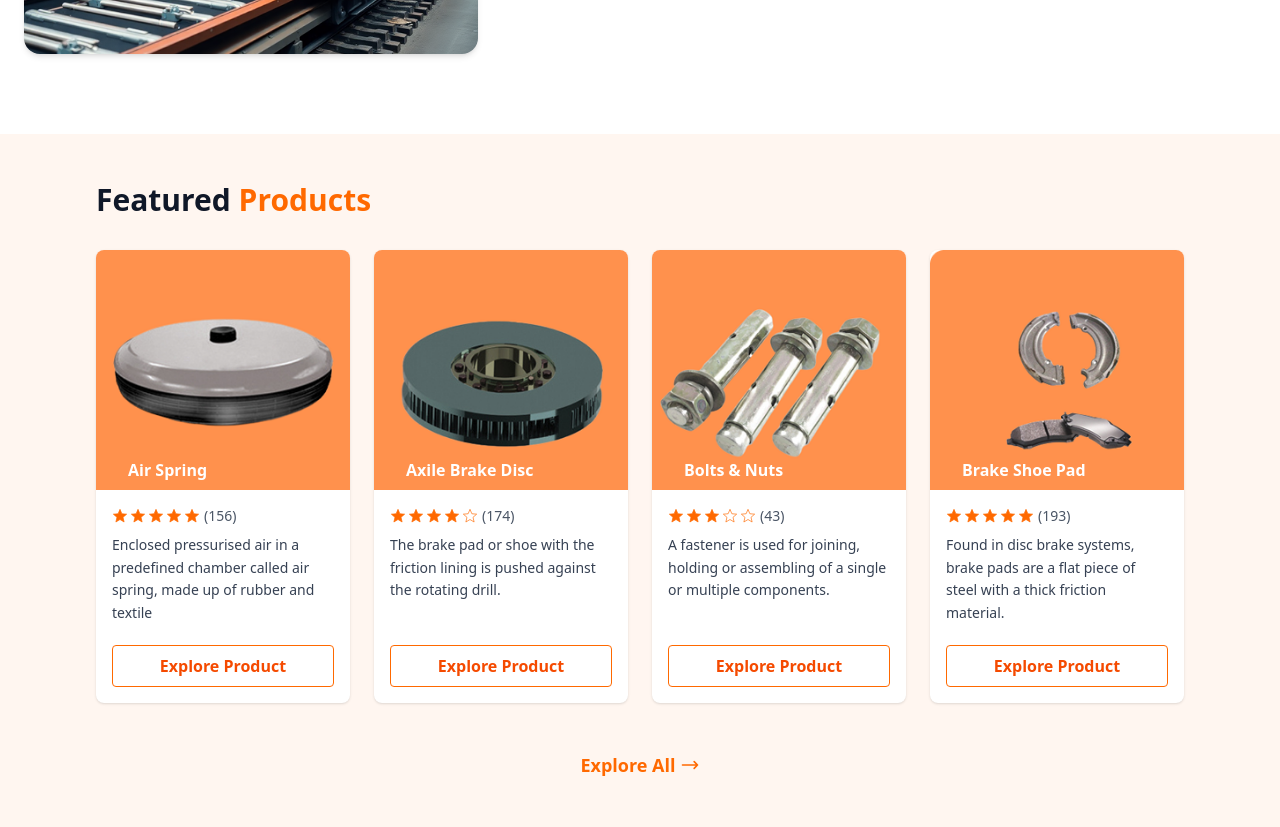
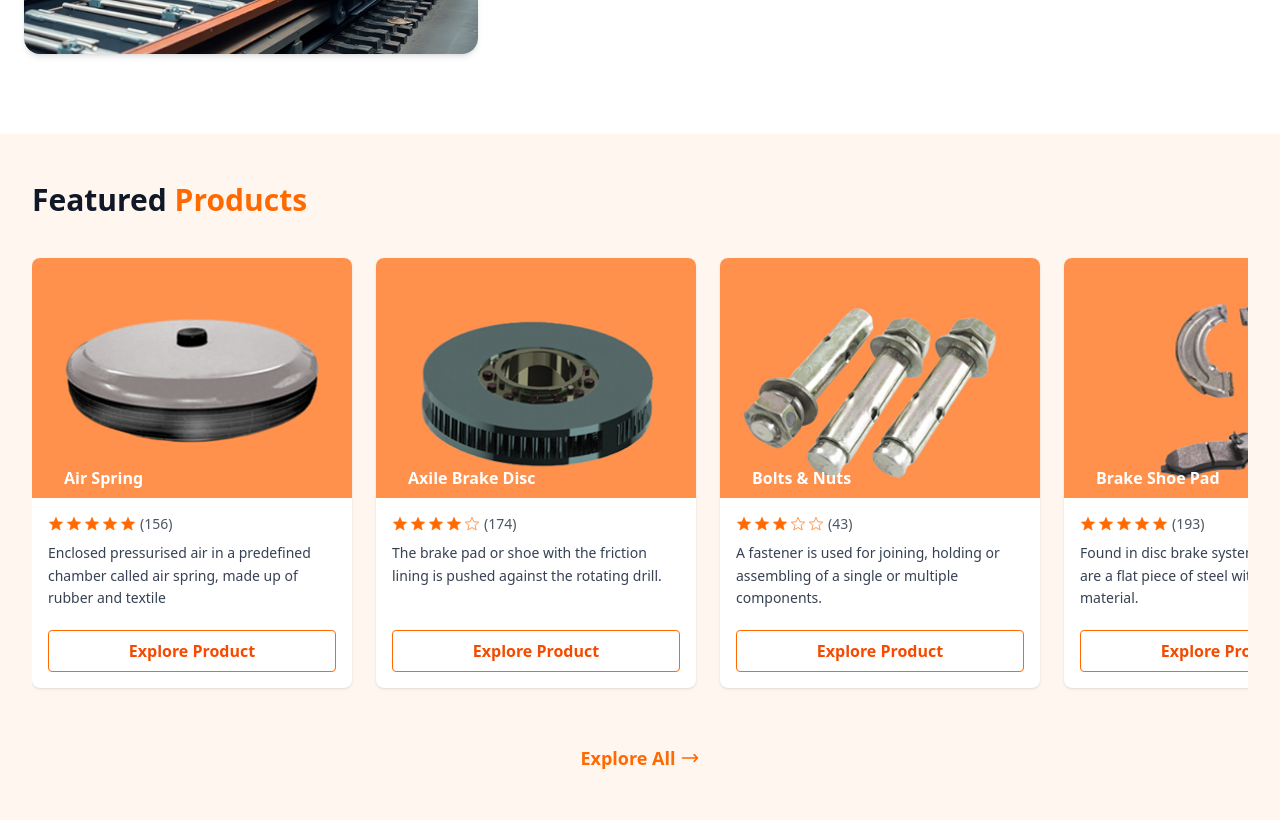
Before and after one commit to ResourcioPvtLimited/Anjalielastomer, a Next.js app: page / in a window 1280 px wide. Shown: the part 1240-2067 px from the top of the page. Built offline with nearby package versions, Linux system fonts and the light colour scheme.

Commit message:
ui fix , scroll add

```diff
--- a/src/components/FeaturedProducts.tsx
+++ b/src/components/FeaturedProducts.tsx
@@ -46,6 +46,24 @@ const products: Product[] = [
     image: '/featuredproductsimg4.png',
     rating: 5,
     reviewCount: 193,
+  },
+  {
+    id: 5,
+    name: 'Bolts & Nuts 2',
+    description:
+      'A fastener is used for joining, holding or assembling of a single or multiple components.',
+    image: '/featuredproductsimg3.png',
+    rating: 3,
+    reviewCount: 43,
+  },
+  {
+    id: 6,
+    name: 'Axile Brake Disc 2',
+    description:
+      'The brake pad or shoe with the friction lining is pushed against the rotating drill.',
+    image: '/featuredproductsimg2.png',
+    rating: 4,
+    reviewCount: 174,
   },
 ];
 
@@ -102,17 +120,17 @@ const StarRating: React.FC<{ rating: number }> = ({ rating }) => {
 
 const FeaturedProducts: React.FC = () => {
   return (
-    <section className="bg-[#FFF6F0] py-12 px-6 sm:px-10 md:px-16 lg:px-24">
-      <h2 className="text-2xl sm:text-3xl font-bold mb-8 text-gray-900 max-w-6xl mx-auto">
+    <section className="bg-[#FFF6F0] py-12 px-4 sm:px-6 md:px-8">
+      <h2 className="text-2xl sm:text-3xl font-bold mb-8 text-gray-900 max-w-full mx-auto">
         <span>Featured </span>
         <span className="text-orange-500">Products</span>
       </h2>
 
-      <div className="max-w-6xl mx-auto grid gap-6 grid-cols-1 sm:grid-cols-2 md:grid-cols-3 lg:grid-cols-4">
+      <div className="flex overflow-x-auto gap-6 py-2 scrollbar-thin scrollbar-thumb-gray-400">
         {products.map(({ id, name, image, rating, reviewCount, description }) => (
           <article
             key={id}
-            className="bg-white rounded-lg shadow-sm overflow-hidden flex flex-col"
+            className="bg-white w-96 sm:w-80 rounded-lg shadow-sm overflow-hidden flex-shrink-0 flex flex-col"
           >
             <div className="flex justify-center h-80 md:h-60 flex-col items-center relative">
               <img
@@ -146,7 +164,7 @@ const FeaturedProducts: React.FC = () => {
 
               <button
                 type="button"
-                className="mt-auto rounded border border-orange-500 px-4 py-2 font-semibold text-orange-600 hover:bg-orange-50 active:bg-orange-100 transition-colors duration-200"
+                className="mt-auto rounded border border-orange-500 px-4 py-2 font-semibold text-orange-600  active:bg-orange-100 transition-colors duration-600 hover:bg-orange-500 hover:text-white"
                 aria-label={`Explore product ${name}`}
                 onClick={() => alert(`Exploring product: ${name}`)}
               >
@@ -157,7 +175,7 @@ const FeaturedProducts: React.FC = () => {
         ))}
       </div>
 
-      <div className="max-w-6xl mx-auto mt-12 text-center">
+      <div className="max-w-full mx-auto mt-12 text-center">
         <button
           type="button"
           className="inline-flex items-center text-orange-500 font-semibold text-lg hover:text-orange-600 focus:outline-none focus:ring-2 focus:ring-orange-400 rounded"
```
